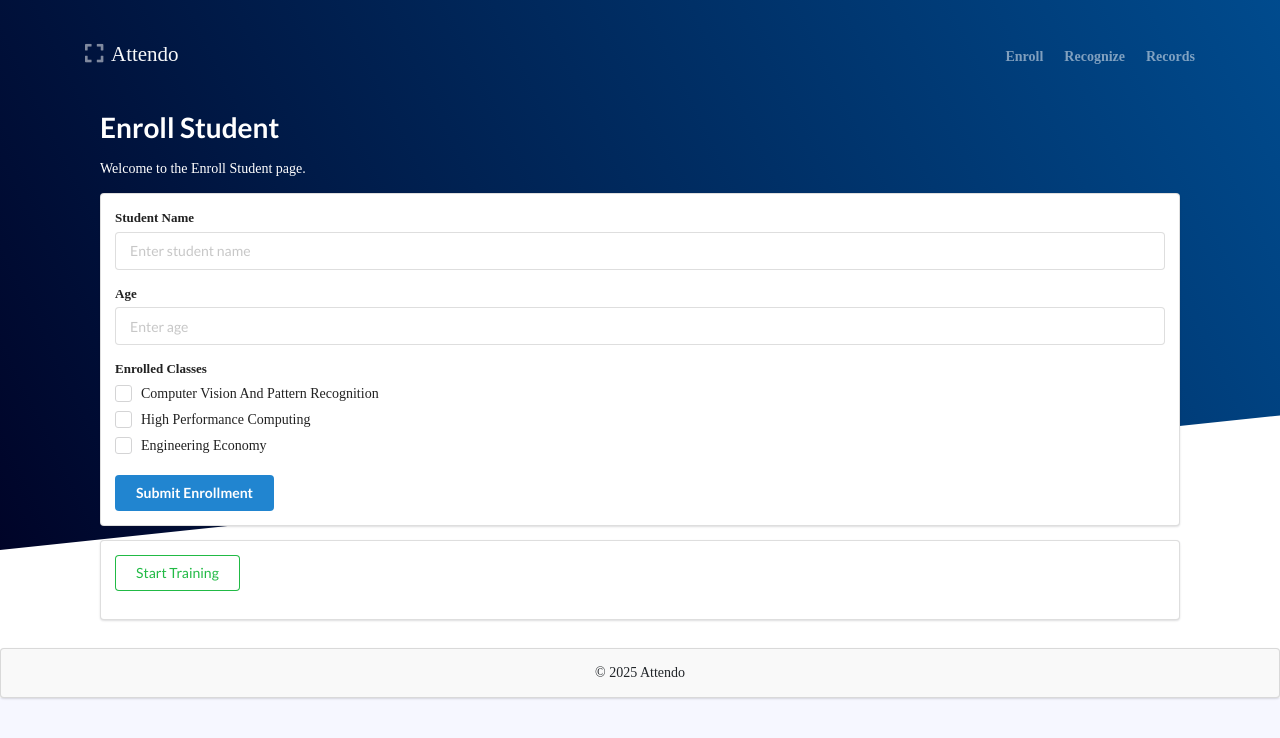
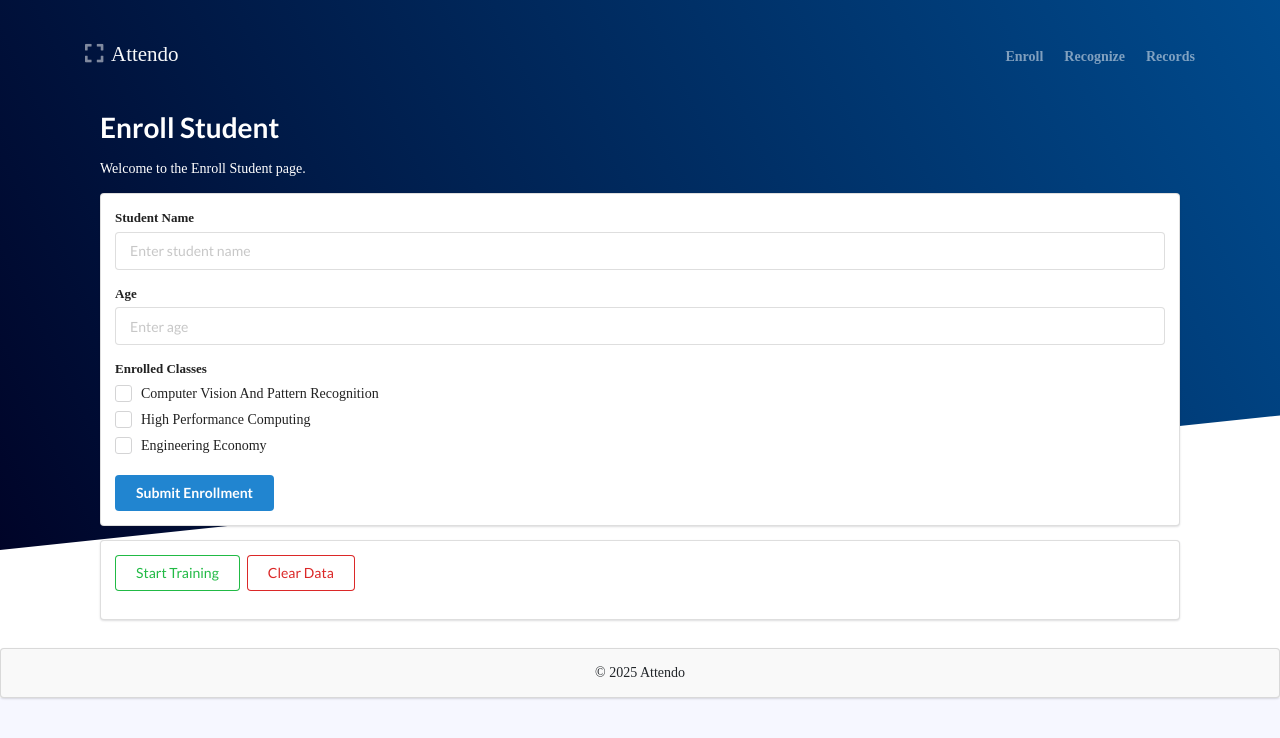
Before and after one commit to codecinn27/Smart-Attendance-System, a FastAPI app: page /enroll in a window 1280 px wide. Shown: the top 738 px of the page. Run offline with FastAPI, Linux system fonts and the light colour scheme; some libraries are stand-ins or nearby versions; some web fonts are replaced.

Commit message:
add delete data button

```diff
--- a/app.py
+++ b/app.py
@@ -21,8 +21,18 @@ from datetime import datetime
 import json
 import csv
 import io
+from fastapi.middleware.cors import CORSMiddleware
+from database.reset_database import clearDatabase
 
 app = FastAPI()
+
+app.add_middleware(
+    CORSMiddleware,
+    allow_origins=["*"],
+    allow_methods=["*"],
+    allow_headers=["*"],
+)
+
 # Set up Jinja2 templates
 templates = Jinja2Templates(directory="templates")
 
@@ -352,3 +362,7 @@ async def download_csv():
         media_type="text/csv",
         headers={"Content-Disposition": "attachment; filename=attendance_records.csv"}
     )
+
+@app.post("/clear-data")
+def clear_data():
+    return clearDatabase()
--- a/templates/enroll.html
+++ b/templates/enroll.html
@@ -72,6 +72,7 @@
             </div>
             <div class="ui segment">
               <button class="ui basic green button" onclick="startTraining()">Start Training</button>
+              <button class="ui basic red button" onclick="clearData()">Clear Data</button>
               <p id="status"></p>
               <div id="log"></div>
               <div id="results"></div>
@@ -93,6 +94,33 @@
 
   <audio id="enrollSound" src="/static/sound/enroll_complete.wav" preload="auto"></audio>
   <audio id="trainingComplete" src="/static/sound/training_complete.wav" preload="auto"></audio>
+
+  <script>
+    function clearData() {
+      fetch("http://localhost:8000/clear-data", {
+        method: "POST"
+      })
+      .then(async response => {
+        if (!response.ok) {
+          const errorText = await response.text();
+          throw new Error("Server error: " + errorText);
+        }
+        return response.json();
+      })
+      .then(data => {
+        alert(data.message || "Data cleared successfully");
+        document.getElementById("status").innerText = "";
+        document.getElementById("log").innerHTML = "";
+        document.getElementById("results").innerHTML = "";
+      })
+      .catch(error => {
+        console.error("Error clearing data:", error);
+        alert("Failed to clear data: " + error.message);
+      });
+    }
+  </script>
+
+
 
   <script>
     function openWebcamAndCapture() {
```
Also changed, not shown: database/reset_database.py (added, +13 -0 lines), 8 other files.
